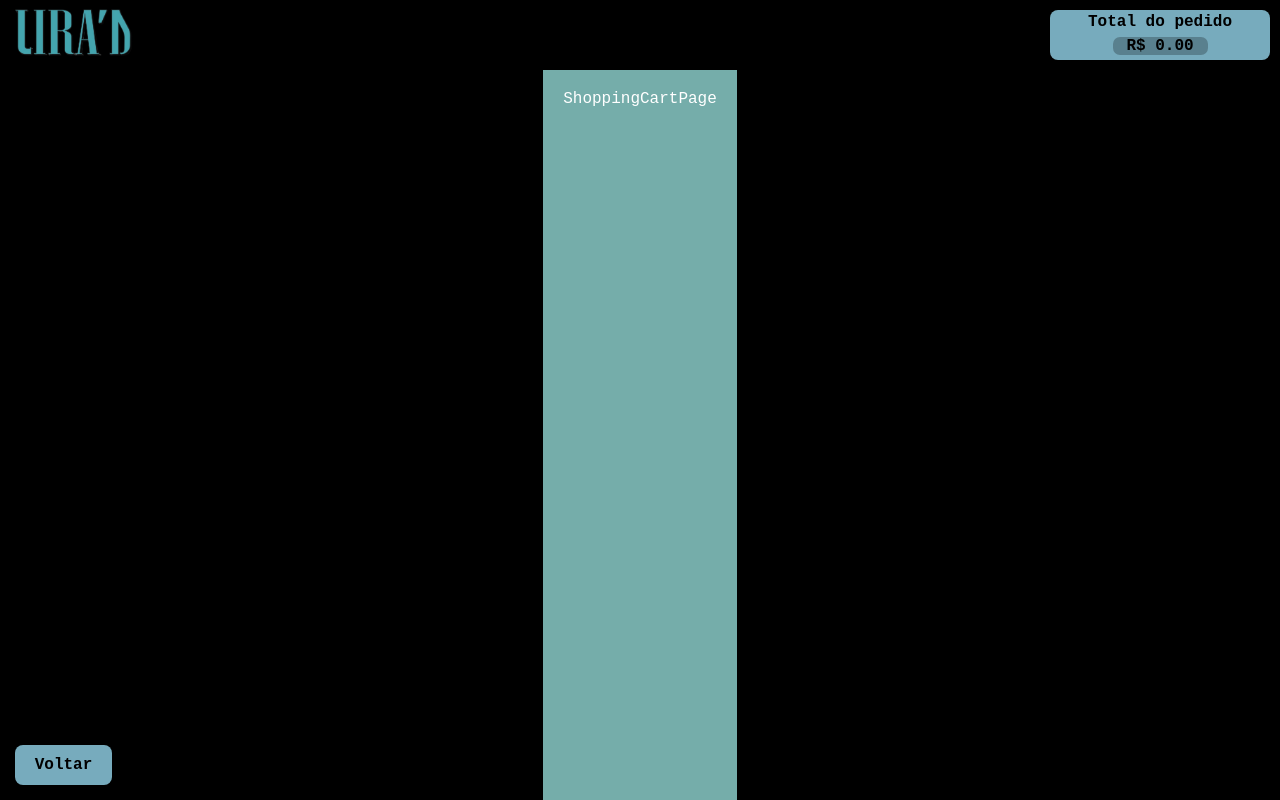
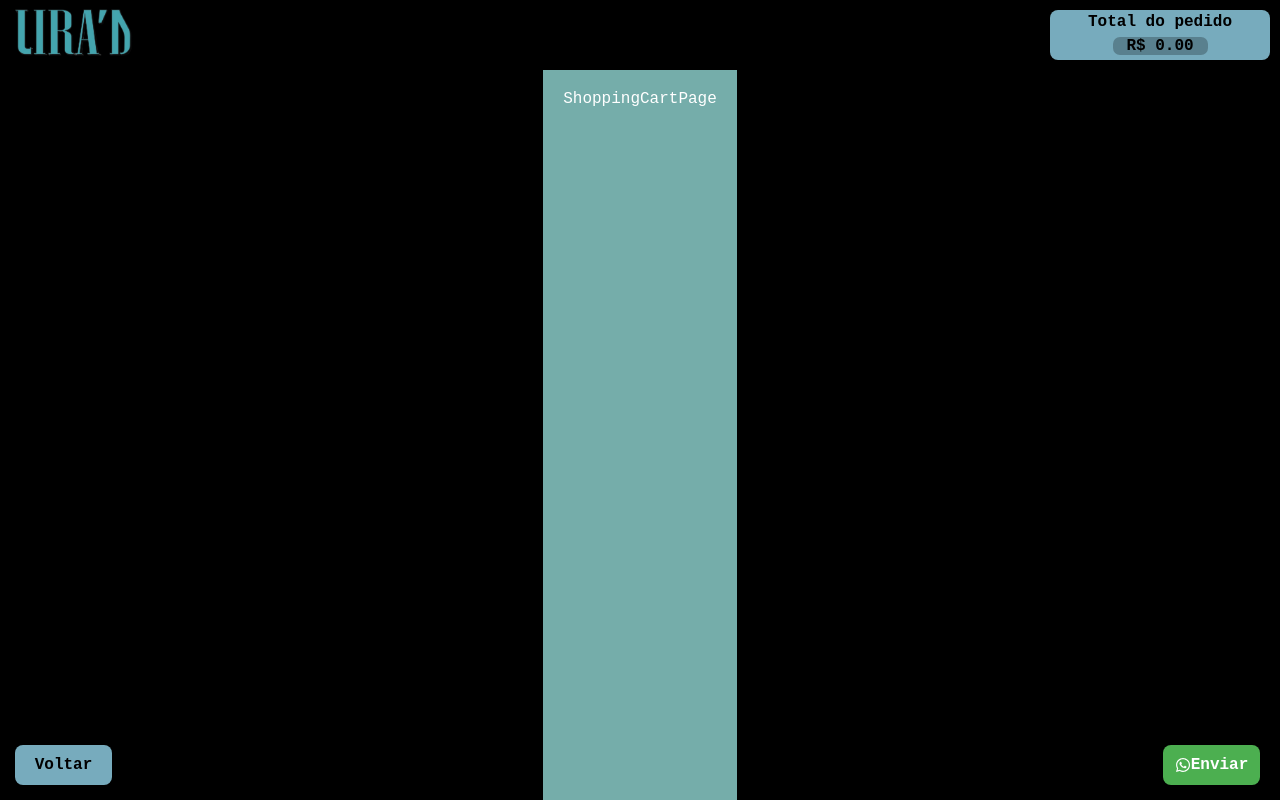
Before and after one commit to ericssendelima/react-ecommerce-portfolio, a React (Vite) app: page /cart in a window 1280 px wide. Shown: the top 800 px of the page. Built offline with nearby package versions, Linux system fonts and the light colour scheme.

Commit message:
feat(cart): ✈️ finalize WhatsApp summary button and initial logic

```diff
--- /dev/null
+++ b/src/components/SendOrder/SendOrder.module.css
@@ -0,0 +1,22 @@
+.sendOrder {
+  display: flex;
+  align-items: center;
+  justify-content: center;
+  border: none;
+  border-radius: 8px;
+  font-weight: bold;
+  width: 97px;
+  height: 40px;
+  margin-right: 10px;
+  box-shadow: 0 0 10px black;
+  background-color: #4caf50;
+  color: white;
+  cursor: pointer;
+  position: fixed;
+  bottom: 15px;
+  right: 10px;
+
+  &:hover {
+    background-color: #377f3b;
+  }
+}
--- /dev/null
+++ b/src/components/SendOrder/index.tsx
@@ -0,0 +1,40 @@
+import { FaWhatsapp } from "react-icons/fa";
+import styles from "./SendOrder.module.css";
+
+export const SendOrder = () => {
+  let texto = `PEDIDO`;
+
+  // context.map((obj) => {
+  //   texto += `
+  //  ${obj.name}
+  //  -  quantidade: ${obj.quantidadeEpi}
+  //  -  valor: R$ ${obj.prodTotal.toFixed(2)}
+
+  //  `;
+  //   return obj;
+  // });
+
+  texto += `Valor total do pedido: `;
+  // R$ ${totalTeste.toFixed(2)}`;
+
+  function encode(texto: string) {
+    return encodeURIComponent(texto).replace(/[!'()*]/g, function (c) {
+      return "%" + c.charCodeAt(0).toString(16);
+    });
+  }
+
+  const conteudo = encode(texto);
+
+  const url = "https://api.whatsapp.com/send?text=" + conteudo;
+
+  const enviar = () => {
+    window.location.href = url;
+  };
+
+  return (
+    <div className={styles.sendOrder} onClick={enviar}>
+      <FaWhatsapp />
+      <span>Enviar</span>
+    </div>
+  );
+};
--- a/src/features/shopping-cart/ShoppingCartPage.tsx
+++ b/src/features/shopping-cart/ShoppingCartPage.tsx
@@ -1,4 +1,5 @@
 import { BackToHomeButton } from "../../components/BackToHomeButton";
+import { SendOrder } from "../../components/SendOrder";
 import styles from "./ShoppingCartPage.module.css";
 
 export const ShoppingCartPage = () => {
@@ -6,6 +7,7 @@ export const ShoppingCartPage = () => {
     <div className={styles.shoppingCartPage}>
       ShoppingCartPage
       <BackToHomeButton />
+      <SendOrder />
     </div>
   );
 };
```
